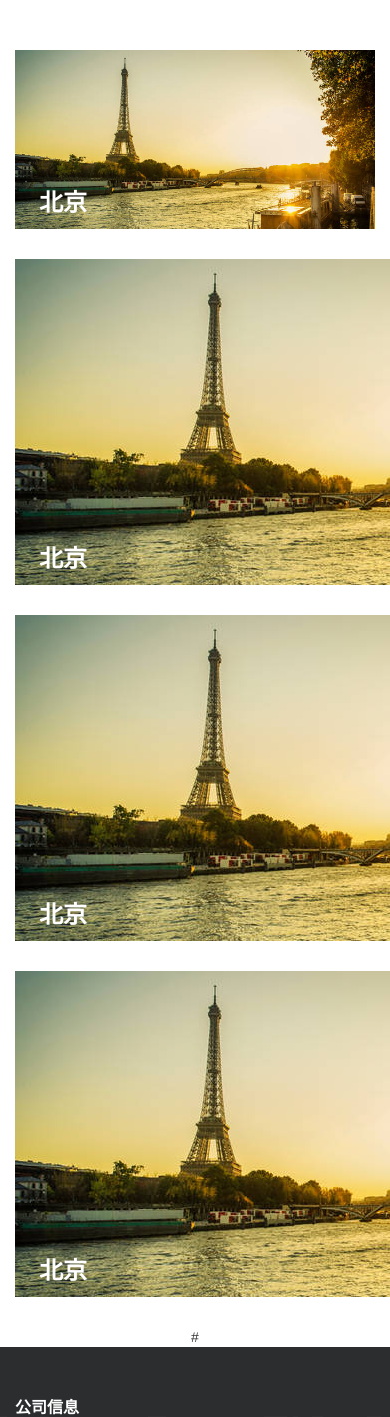
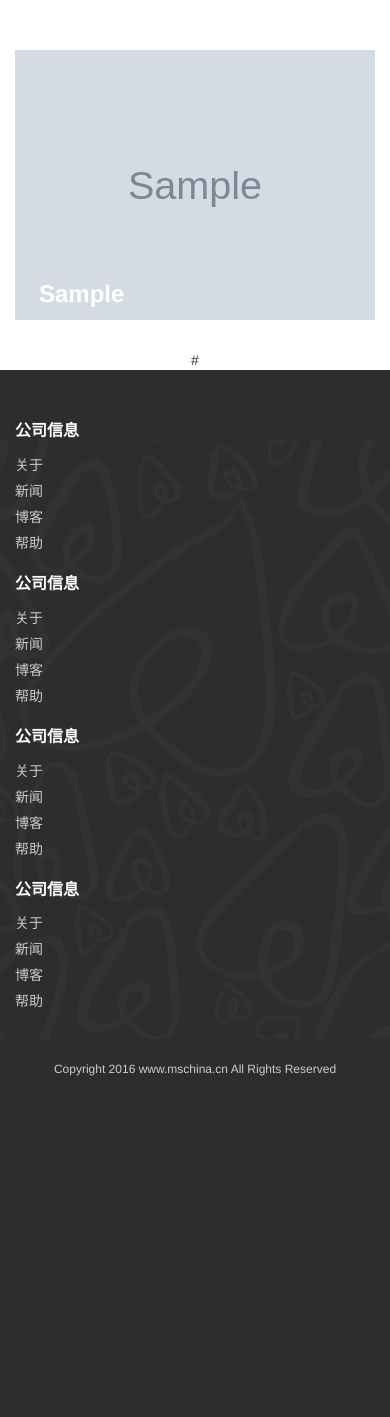
Before and after one commit to sansan520/mschian.cn, a Flask app: template website/templates/index_more.html in a window 390 px wide; the page is wider, and only the part inside the window is pictured. Shown: the part 64-1481 px from the top of that part. After the commit the page ends 1140 px from the top of that part, so only its background shows below. Run offline with Flask 2, Linux system fonts and the light colour scheme; the template is opened without the code that fills it: most values are stand-ins (such as "Sample title", 1, 10 or a date in 2020); grey boxes marked "Sample" are stand-in pictures; parts of the project's set-up code (start-up, migrations or seed data) failed here and were passed over; some libraries are stand-ins or nearby versions.

Commit message:
view改为controller

```diff
--- a/website/run.py
+++ b/website/run.py
@@ -1,7 +1,7 @@
 # coding:utf-8
 from flask import Flask
 from website.config import Conf
-from website.view import vi as vi_blueprint
+from website.controller import vi as vi_blueprint
 import redis
 
 
--- a/website/templates/index_more.html
+++ b/website/templates/index_more.html
@@ -18,32 +18,11 @@
                         <div class="col-sm-3">
                             <div class="ms-pic-box">
                                 <a href="#" class="ms-pic">
-                                    <img class="img-responsive" src="../images/pic02.jpg" alt="...">
-                                    <p class="ms-dd"><strong>北京</strong></p>
+                                    <img class="img-responsive" src="{{ item.hs_images }}" alt="...">
+                                    <p class="ms-dd"><strong>{{ item.hs_province }}</strong></p>
                                 </a>
                             </div>
                         </div>
-                        <div class="col-sm-3">
-                            <div class="ms-pic-box">
-                                <a href="#" class="ms-pic"><img src="../images/pic02.jpg" alt="..."><p class="ms-dd"><strong>北京</strong></p></a>
-                            </div>
-                        </div>
-                        <div class="col-sm-3">
-                            <div class="ms-pic-box">
-                                <a href="#" class="ms-pic">
-                                    <img src="../images/pic02.jpg" alt="...">
-                                    <p class="ms-dd"><strong>北京</strong></p>
-                                </a>
-                            </div>
-                        </div>
-                        <div class="col-sm-3">
-								<div class="ms-pic-box">
-									<a href="#" class="ms-pic">
-										<img src="../images/pic02.jpg" alt="...">
-										<p class="ms-dd"><strong>北京</strong></p>
-									</a>
-								</div>
-						</div>
                     </div>
                     {% endfor %}
                     <!--行结束-->
```
Also changed, not shown: website/model.py (+9 -22 lines), website/controller/__init__.py (renamed from website/view/__init__.py), website/controller/about_user.py (renamed from website/view/about_user.py), website/controller/croppictest.py (renamed from website/view/croppictest.py), website/controller/error.py (renamed from website/view/error.py), website/controller/houseresources.py (renamed from website/view/houseresources.py), website/controller/index.py (renamed from website/view/index.py), website/controller/register.py (renamed from website/view/register.py), website/controller/res_more.py (renamed from website/view/res_more.py), website/controller/test.py (renamed from website/view/test.py).
